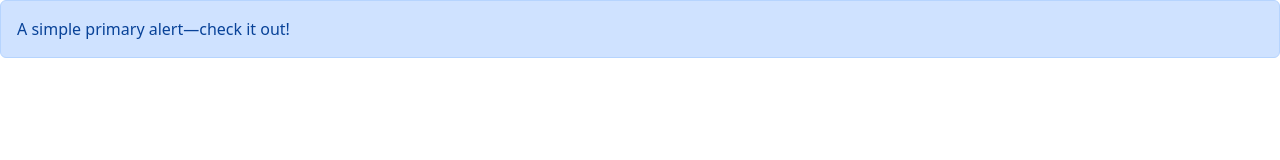
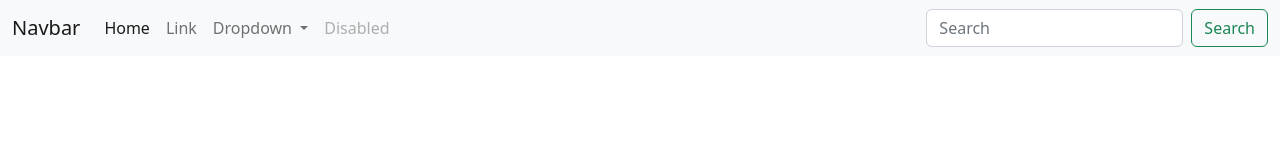
Before and after one commit to autentico89/examen, a plain HTML site: page index.html in a window 1280 px wide. Drawn offline with Linux system fonts and the light colour scheme.

Commit message:
paginas base

```diff
--- a/index.html
+++ b/index.html
@@ -5,21 +5,56 @@
     <meta http-equiv="X-UA-Compatible" content="IE=edge">
     <meta name="viewport" content="width=device-width, initial-scale=1.0">
     <title>inicio</title>
-    <link rel="stylesheet" href="css/bootstrap.min.css">
+    <link rel="stylesheet" href="css/bootstrap.css">
+
 
 </head>
 
 <body>
 
-    <div class="alert alert-primary" role="alert">
-        A simple primary alert—check it out!
-      </div>
+    <!--navbar-->
+    <nav class="navbar navbar-expand-lg bg-light">
+        <div class="container-fluid">
+          <a class="navbar-brand" href="#">Navbar</a>
+          <button class="navbar-toggler" type="button" data-bs-toggle="collapse" data-bs-target="#navbarSupportedContent" aria-controls="navbarSupportedContent" aria-expanded="false" aria-label="Toggle navigation">
+            <span class="navbar-toggler-icon"></span>
+          </button>
+          <div class="collapse navbar-collapse" id="navbarSupportedContent">
+            <ul class="navbar-nav me-auto mb-2 mb-lg-0">
+              <li class="nav-item">
+                <a class="nav-link active" aria-current="page" href="#">Home</a>
+              </li>
+              <li class="nav-item">
+                <a class="nav-link" href="#">Link</a>
+              </li>
+              <li class="nav-item dropdown">
+                <a class="nav-link dropdown-toggle" href="#" role="button" data-bs-toggle="dropdown" aria-expanded="false">
+                  Dropdown
+                </a>
+                <ul class="dropdown-menu">
+                  <li><a class="dropdown-item" href="#">Action</a></li>
+                  <li><a class="dropdown-item" href="#">Another action</a></li>
+                  <li><hr class="dropdown-divider"></li>
+                  <li><a class="dropdown-item" href="#">Something else here</a></li>
+                </ul>
+              </li>
+              <li class="nav-item">
+                <a class="nav-link disabled">Disabled</a>
+              </li>
+            </ul>
+            <form class="d-flex" role="search">
+              <input class="form-control me-2" type="search" placeholder="Search" aria-label="Search">
+              <button class="btn btn-outline-success" type="submit">Search</button>
+            </form>
+          </div>
+        </div>
+      </nav>
 
 
 
 
 
 
-    <script src="js/bootstrap.min.js"></script>
+    <script src="js/bootstrap.bundle.js"></script>
 </body>
 </html>
```
Also changed, not shown: contacto.html (added), formulario.html (added), quienesomos.html (added), venta.html (added).
